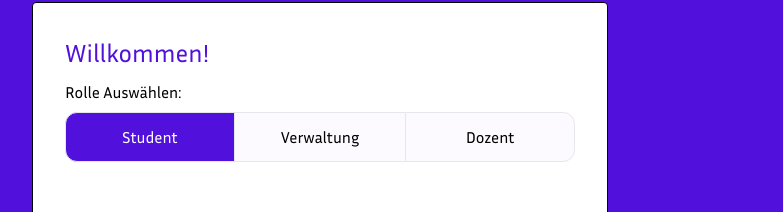
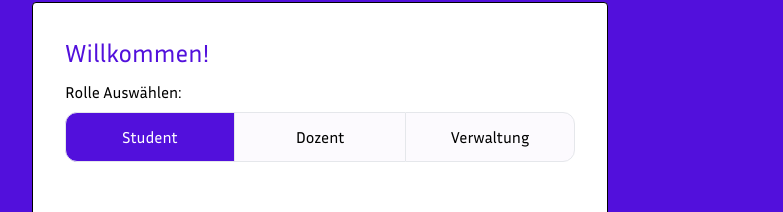
Before and after one commit to Luna-DroMo/luna_frontend, a Next.js app: page /register_account in a window 1280 px wide. Shown: the part 163-375 px from the top of the page, without its empty margins (320-1103 px from the left). Built offline with nearby package versions, Linux system fonts and the light colour scheme.

Commit message:
added functionality for user type during sign up. Works now.

```diff
--- a/components/SignupForm.js
+++ b/components/SignupForm.js
@@ -7,6 +7,7 @@ function SignUpForm() {
   const [email, setEmail] = useState('');
   const [password, setPassword] = useState('');
   const [confirmPassword, setConfirmPassword] = useState('');
+  const [role, setRole] = useState('');
   const { saveUser, setError } = useAuth()
   const router = useRouter()
 
@@ -18,9 +19,9 @@ function SignUpForm() {
       const register_response = await axios.post(
         'http://localhost:8000/signup',
         {
+          user_type: role,
           email: email,
           password: password,
-          user_type: 1,
           first_name: 'John',
           last_name: 'Doe'
         }
@@ -54,14 +55,14 @@ function SignUpForm() {
       <legend className='mb-2'>Rolle Auswählen: </legend>
       <div className="flex w-full mb-12 justify-stretch">
 
-        <input id="student" className="hidden peer/student" name="role" type="radio" defaultChecked value="1" />
+        <input onChange={(e) => setRole(e.target.value)} id="student" className="hidden peer/student" name="role" type="radio" defaultChecked value="1" />
         <label htmlFor="student" className='text-center bg-[#FCFAFE] border border-[#e5e7eb] w-1/3 rounded-l-xl p-3 peer-checked/student:bg-lunapurple peer-checked/student:text-white hover:bg-[#F7F3FE]'>Student</label>
 
-        <input id="admin" className="hidden peer/admin" name="role" type="radio" value="2" />
-        <label htmlFor="admin" className='text-center bg-[#FCFAFE] border-t border-b border-[#e5e7eb] w-1/3 p-3 peer-checked/admin:bg-lunapurple peer-checked/admin:text-white hover:bg-[#F7F3FE]'>Verwaltung</label>
+        <input onChange={(e) => setRole(e.target.value)} id="lecturer" className="hidden peer/lec" name="role" type="radio" value="2" />
+        <label htmlFor="lecturer" className='text-center bg-[#FCFAFE] border-t border-b border-[#e5e7eb] w-1/3 p-3 peer-checked/lec:bg-lunapurple peer-checked/lec:text-white hover:bg-[#F7F3FE]'>Dozent</label>
 
-        <input id="lecturer" className="hidden peer/lecturer" name="role" type="radio" value="3" />
-        <label htmlFor="lecturer" className='text-center bg-[#FCFAFE] border border-[#e5e7eb] w-1/3 rounded-r-xl p-3 peer-checked/lecturer:bg-lunapurple peer-checked/lecturer:text-white hover:bg-[#F7F3FE]'>Dozent</label>
+        <input onChange={(e) => setRole(e.target.value)} id="admin" className="hidden peer/admin" name="role" type="radio" value="3" />
+        <label htmlFor="admin" className='text-center bg-[#FCFAFE] border border-[#e5e7eb] w-1/3 rounded-r-xl p-3 peer-checked/admin:bg-lunapurple peer-checked/admin:text-white hover:bg-[#F7F3FE]'>Verwaltung</label>
       </div>
 
       <legend className='mb-2'>Anmeldedaten:</legend>
```
